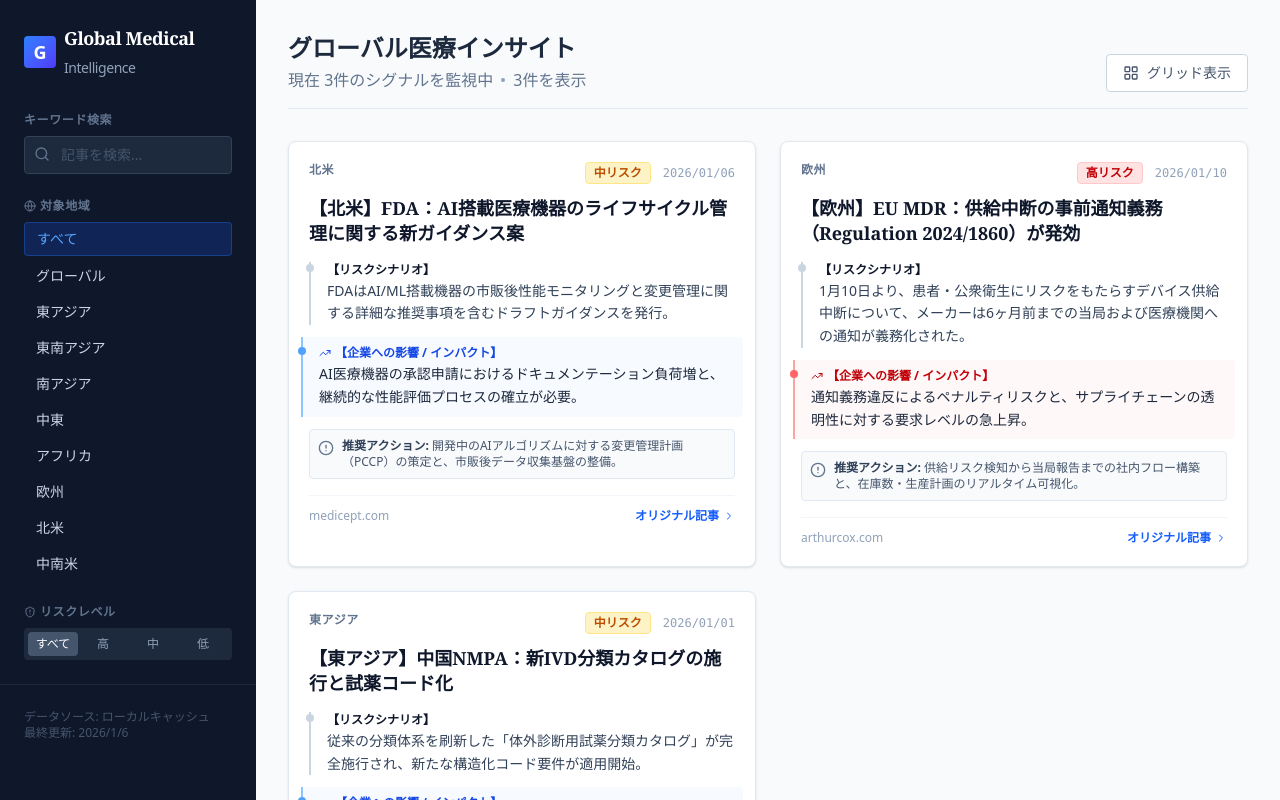
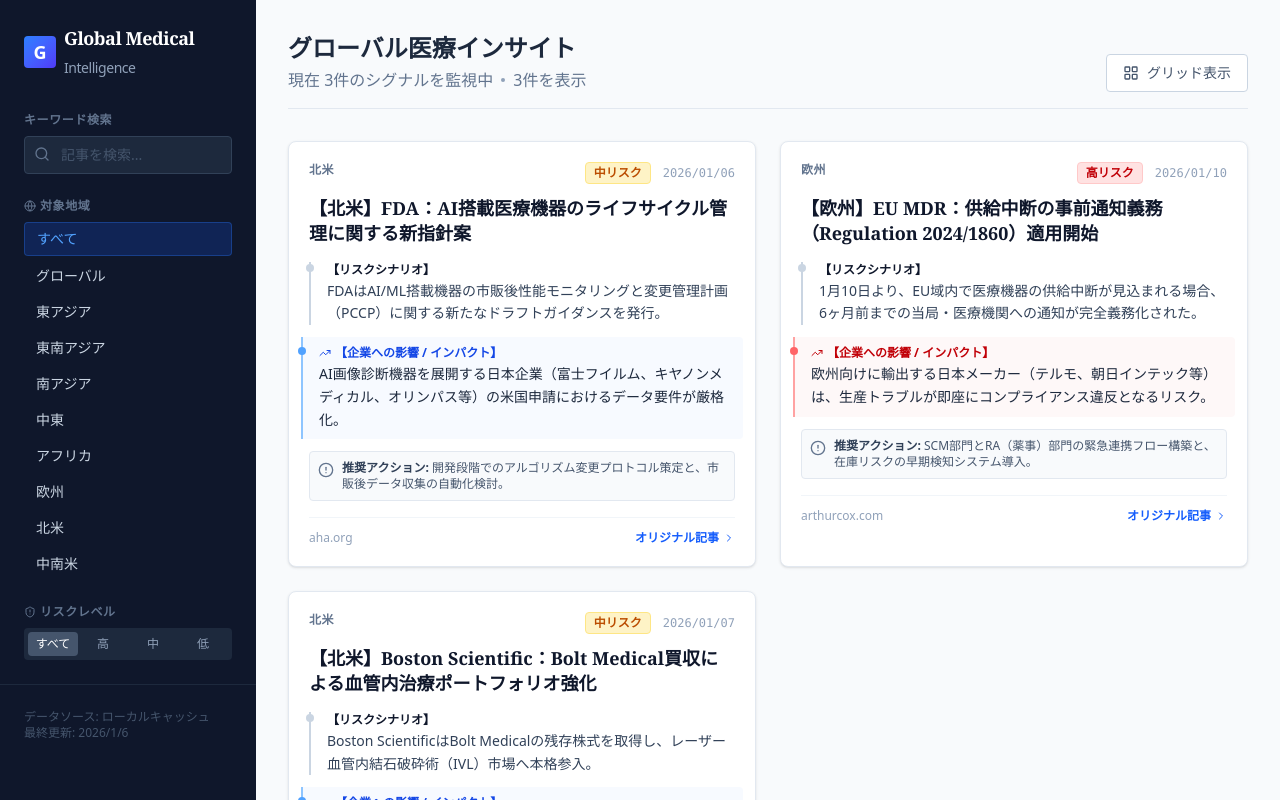
Before and after one commit to NinjaArmstrong/Global-Medical-Insight, a Next.js app: page / in a window 1280 px wide. Built offline with nearby package versions, Linux system fonts and the light colour scheme.

Commit message:
feat: reset data to 3 balanced high-value articles (FDA AI, EU Supply, BSC Acquisition)

```diff
--- a/src/app/layout.tsx
+++ b/src/app/layout.tsx
@@ -32,4 +32,4 @@ export default function RootLayout({
     </html>
   );
 }
-// Updated: 2026-01-07 (Data Reset: Regulatory Clean Slate)
+// Updated: 2026-01-07 (Data Reset: Balanced 3-Domain Clean Slate)
--- a/src/data/articles.ts
+++ b/src/data/articles.ts
@@ -12,36 +12,36 @@ export interface Article {
 
 export const articles: Article[] = [
   {
-    id: "2026-01-fda-ai-guidance",
-    title: "【北米】FDA：AI搭載医療機器のライフサイクル管理に関する新ガイダンス案",
+    id: "2026-01-reg-fda-ai",
+    title: "【北米】FDA：AI搭載医療機器のライフサイクル管理に関する新指針案",
     region: "北米",
     date: "2026/01/06",
     riskLevel: "Medium",
-    scenario: "FDAはAI/ML搭載機器の市販後性能モニタリングと変更管理に関する詳細な推奨事項を含むドラフトガイダンスを発行。",
-    impact: "AI医療機器の承認申請におけるドキュメンテーション負荷増と、継続的な性能評価プロセスの確立が必要。",
-    action: "開発中のAIアルゴリズムに対する変更管理計画（PCCP）の策定と、市販後データ収集基盤の整備。",
-    url: "https://www.medicept.com/2025/01/06/fda-releases-new-draft-guidance-on-ai-enabled-device-lifecycle-management/"
+    scenario: "FDAはAI/ML搭載機器の市販後性能モニタリングと変更管理計画（PCCP）に関する新たなドラフトガイダンスを発行。",
+    impact: "AI画像診断機器を展開する日本企業（富士フイルム、キヤノンメディカル、オリンパス等）の米国申請におけるデータ要件が厳格化。",
+    action: "開発段階でのアルゴリズム変更プロトコル策定と、市販後データ収集の自動化検討。",
+    url: "https://www.aha.org/news/headline/2025-01-06-fda-releases-draft-guidance-ai-enabled-medical-device-lifecycle-management"
   },
   {
-    id: "2026-01-eu-supply-interruption",
-    title: "【欧州】EU MDR：供給中断の事前通知義務（Regulation 2024/1860）が発効",
+    id: "2026-01-supply-eu-notif",
+    title: "【欧州】EU MDR：供給中断の事前通知義務（Regulation 2024/1860）適用開始",
     region: "欧州",
     date: "2026/01/10",
     riskLevel: "High",
-    scenario: "1月10日より、患者・公衆衛生にリスクをもたらすデバイス供給中断について、メーカーは6ヶ月前までの当局および医療機関への通知が義務化された。",
-    impact: "通知義務違反によるペナルティリスクと、サプライチェーンの透明性に対する要求レベルの急上昇。",
-    action: "供給リスク検知から当局報告までの社内フロー構築と、在庫数・生産計画のリアルタイム可視化。",
+    scenario: "1月10日より、EU域内で医療機器の供給中断が見込まれる場合、6ヶ月前までの当局・医療機関への通知が完全義務化された。",
+    impact: "欧州向けに輸出する日本メーカー（テルモ、朝日インテック等）は、生産トラブルが即座にコンプライアンス違反となるリスク。",
+    action: "SCM部門とRA（薬事）部門の緊急連携フロー構築と、在庫リスクの早期検知システム導入。",
     url: "https://www.arthurcox.com/knowledge/eu-mdr-new-obligations-for-supply-interruption-notifications/"
   },
   {
-    id: "2026-01-china-ivd-catalog",
-    title: "【東アジア】中国NMPA：新IVD分類カタログの施行と試薬コード化",
-    region: "東アジア",
-    date: "2026/01/01",
+    id: "2026-01-comp-bsc-bolt",
+    title: "【北米】Boston Scientific：Bolt Medical買収による血管内治療ポートフォリオ強化",
+    region: "北米",
+    date: "2026/01/07",
     riskLevel: "Medium",
-    scenario: "従来の分類体系を刷新した「体外診断用試薬分類カタログ」が完全施行され、新たな構造化コード要件が適用開始。",
-    impact: "既存IVD製品の登録更新時における区分変更リスクと、ラベル・添付文書の改訂作業。",
-    action: "自社製品の新カテゴリー該当性の確認と、現地代理人を通じた登録情報の整合性チェック。",
-    url: "https://www.pacificbridgemedical.com/regulatory-updates/china-nmpa-implements-new-ivd-classification-catalog/"
+    scenario: "Boston ScientificはBolt Medicalの残存株式を取得し、レーザー血管内結石破砕術（IVL）市場へ本格参入。",
+    impact: "カテーテル治療領域で競合する日本企業（テルモ、カネカ）にとって、北米市場での競争環境が激化。",
+    action: "自社製品の価格競争力見直しと、ニッチ領域（末梢血管等）での差別化戦略の再考。",
+    url: "https://dealforma.com/2025/01/07/boston-scientific-acquires-remaining-bolt-medical-stake-for-443m-upfront/"
   }
 ];
```
